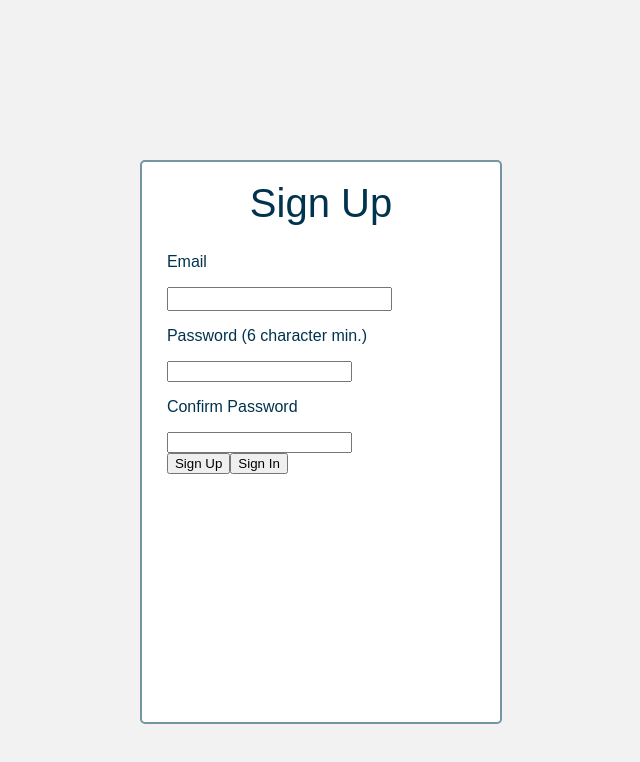
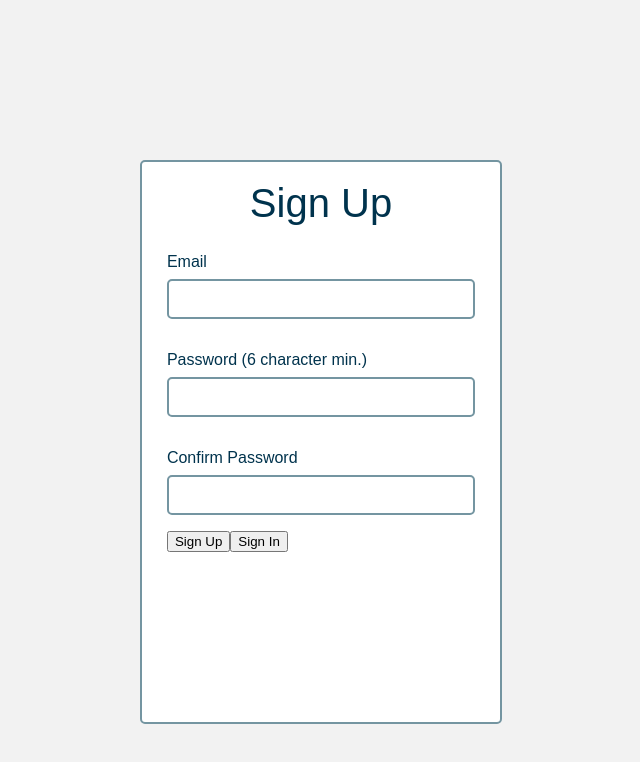
Before and after one commit to nikmanchan/chiisai-url, a React (Create React App) app: page /#/ in a window 1280 px wide. Shown: the top 762 px of the page, without its empty margins (319-959 px from the left). Built offline with nearby package versions, Linux system fonts and the light colour scheme; no server answers.

Commit message:
create userInput class and apply to inputs in SignUp.js file

```diff
--- a/src/components/App/App.css
+++ b/src/components/App/App.css
@@ -11,13 +11,29 @@ input[type="text"]{
     font-size: 16px;
     color: #00334D;
     padding-left: 16px;
+    -webkit-box-sizing: border-box; /* Safari/Chrome, other WebKit */
+    -moz-box-sizing: border-box;    /* Firefox, other Gecko */
+    box-sizing: border-box;
   }
 
 input[type="email"]{
     font-size: 16px;
     color: #00334D;
     padding-left: 12px;
+    -webkit-box-sizing: border-box; /* Safari/Chrome, other WebKit */
+    -moz-box-sizing: border-box;    /* Firefox, other Gecko */
+    box-sizing: border-box;
   }
+
+input[type="password"]{
+    font-size: 16px;
+    color: #00334D;
+    padding-left: 12px;
+    -webkit-box-sizing: border-box; /* Safari/Chrome, other WebKit */
+    -moz-box-sizing: border-box;    /* Firefox, other Gecko */
+    box-sizing: border-box;
+  }
+
 
 .mainContainer {
     text-align: center;
@@ -59,4 +75,13 @@ a {
 .userCaption {
     color: #00334D;
     font-weight: 500;
+    margin-bottom: 1vh;
 }
+
+.userInput {
+    width: 100%;
+    height: 5vh;
+    border: 2px solid rgb(116, 149, 161);
+    border-radius: 5px;
+    margin-bottom: 2vh;
+}
--- a/src/components/SignUp/SignUp.js
+++ b/src/components/SignUp/SignUp.js
@@ -48,6 +48,7 @@ class SignUp extends Component {
                     <div className="userSecondaryContainer" align="left">
                         <p className="userCaption">Email</p>
                         <input
+                            className="userInput"
                             type="email"
                             label="Email"
                             value={this.state.username}
@@ -56,6 +57,7 @@ class SignUp extends Component {
                         />
                         <p className="userCaption">Password <span>(6 character min.)</span></p>
                         <input
+                            className="userInput"
                             type="password"
                             pattern=".{6,}"
                             required title="6 characters minimum"
@@ -65,6 +67,7 @@ class SignUp extends Component {
                         />
                         <p className="userCaption">Confirm Password</p>
                         <input
+                            className="userInput"
                             type="password"
                             pattern=".{6,}"
                             required title="6 characters minimum"
```
